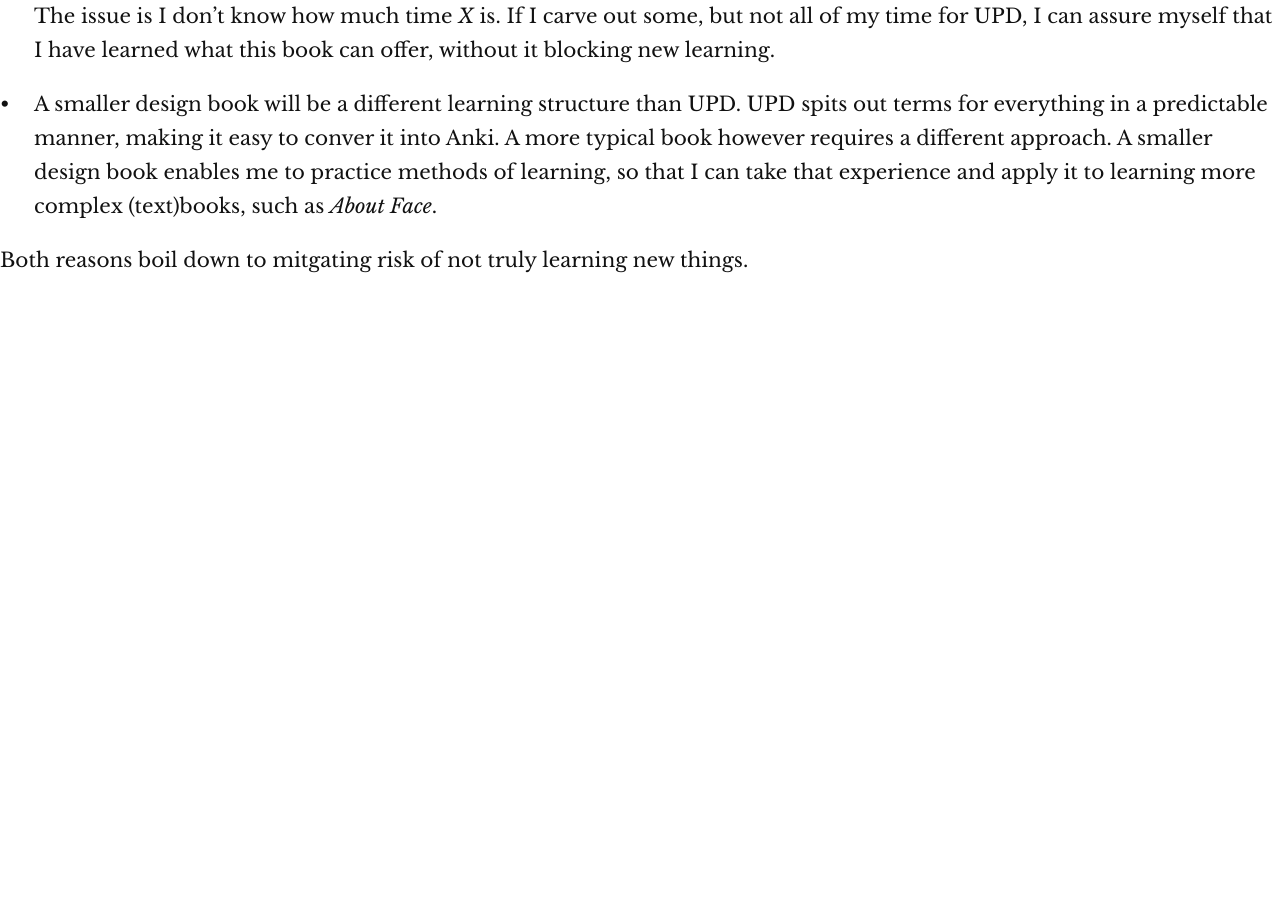
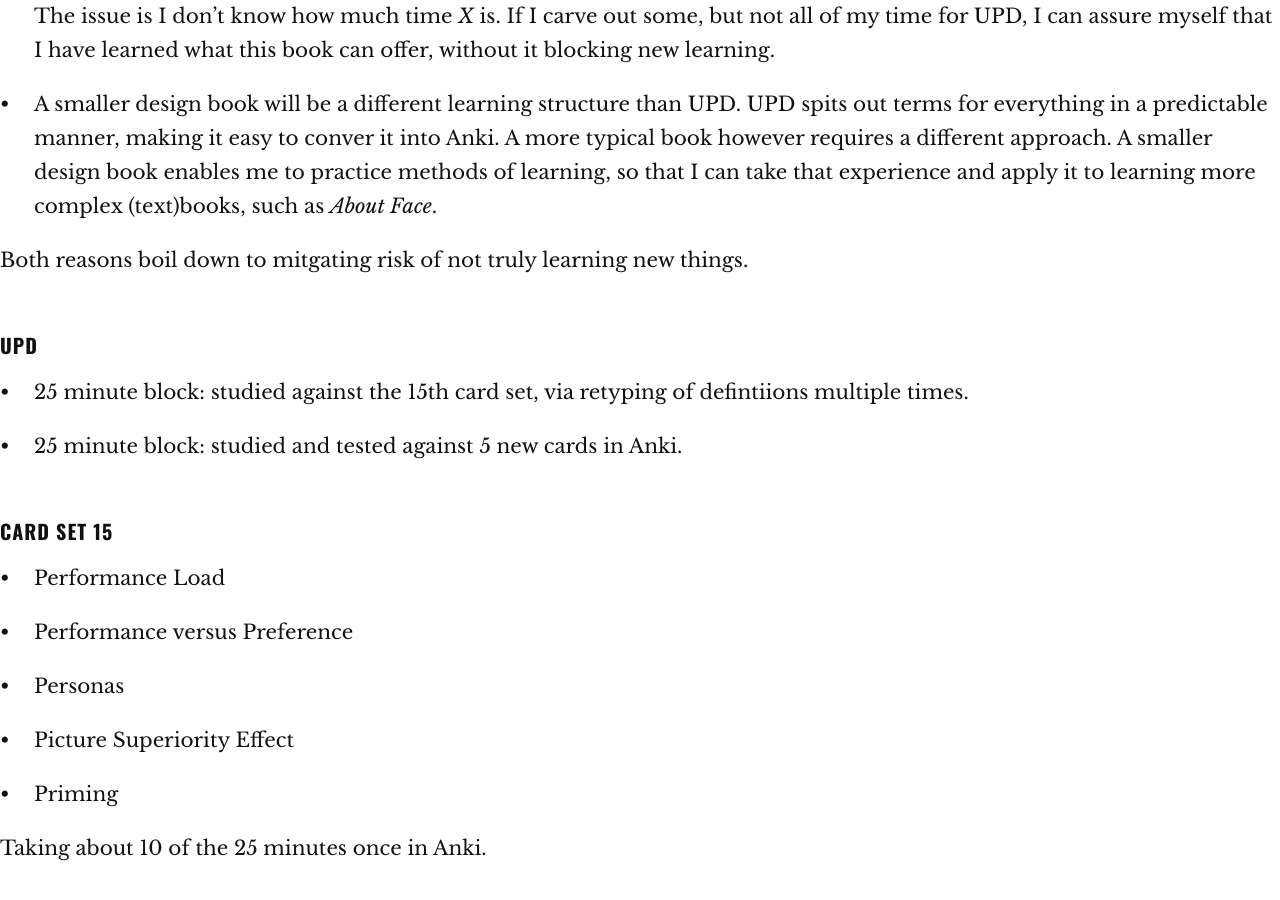
Before and after one commit to jpex/log, a Jekyll site: the page built from _posts/2017-11-24-22.md, in a window 1280 px wide and 900 px high, scrolled down 702 px. Built offline with Jekyll 4.4.1, drawn with Linux system fonts in a browser that asks for light colours; before the commit the page ends 1078 px from its top, so only the background shows below that.

Commit message:
Update 2017-11-24-22.md

```diff
--- a/_posts/2017-11-24-22.md
+++ b/_posts/2017-11-24-22.md
@@ -15,3 +15,23 @@ I do have a general feeling that immediately moving into a new deep focus after
 * A smaller design book will be a different learning structure than UPD. UPD spits out terms for everything in a predictable manner, making it easy to conver it into Anki. A more typical book however requires a different approach. A smaller design book enables me to practice methods of learning, so that I can take that experience and apply it to learning more complex (text)books, such as *About Face*.
 
 Both reasons boil down to mitgating risk of not truly learning new things.
+
+### UPD
+
+* 25 minute block: studied against the 15th card set, via retyping of defintiions multiple times.
+
+* 25 minute block: studied and tested against 5 new cards in Anki.
+
+### Card Set 15
+
+* Performance Load
+
+* Performance versus Preference
+
+* Personas
+
+* Picture Superiority Effect
+
+* Priming
+
+Taking about 10 of the 25 minutes once in Anki.
```
